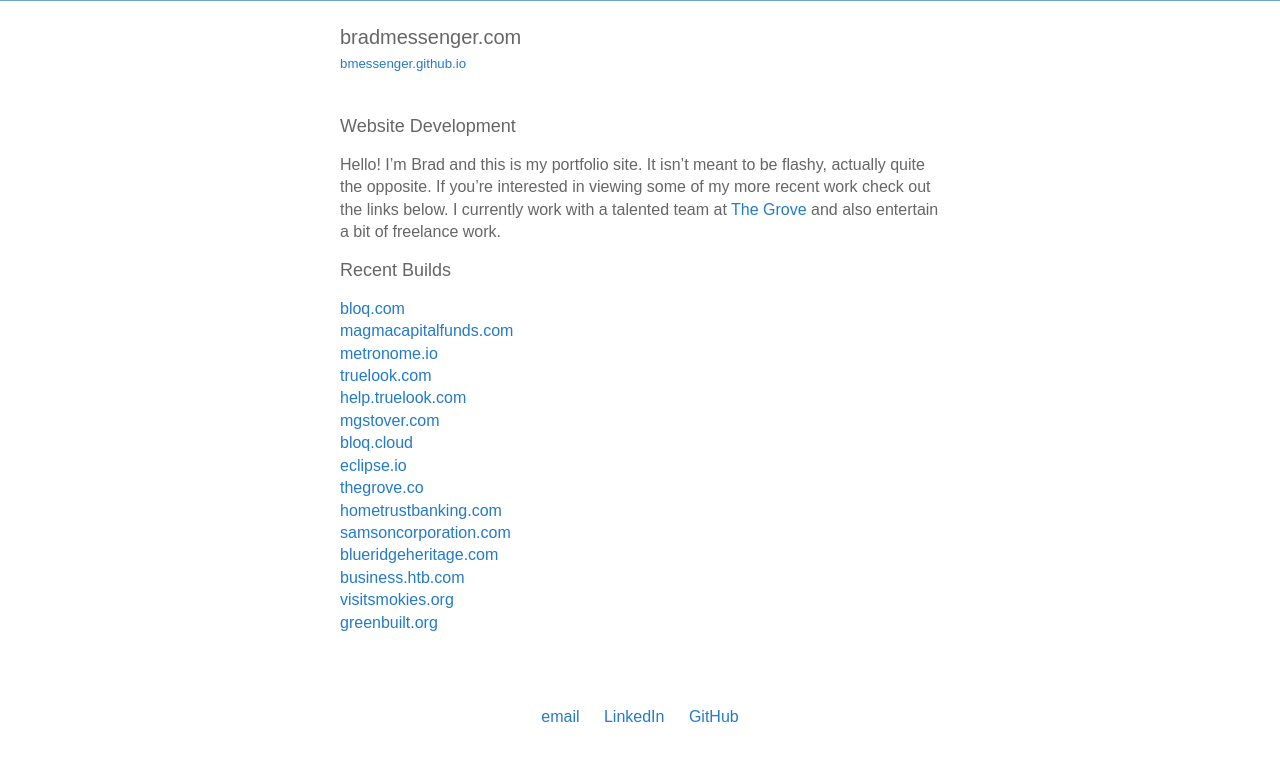
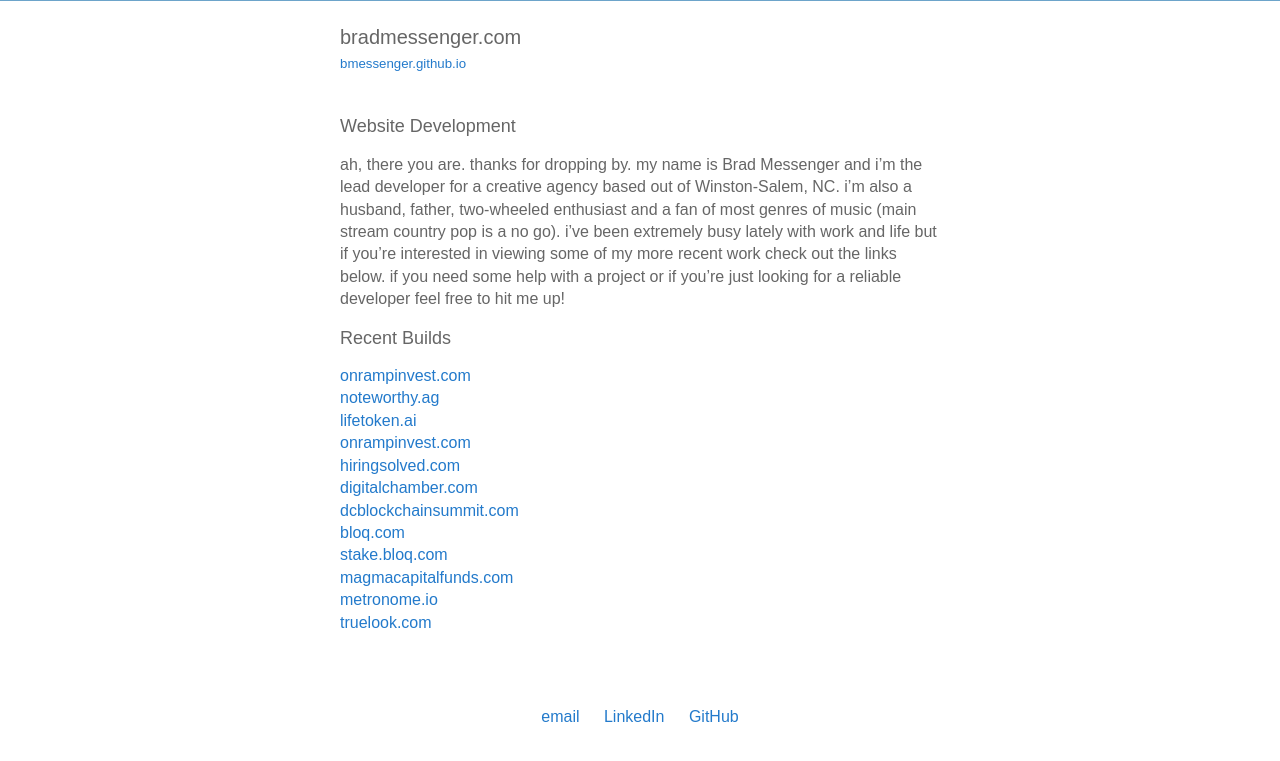
Before and after one commit to bmessenger/bmessenger.github.io, a Jekyll site: the page built from index.md, in a window 1280 px wide. Shown: the top 761 px of the page. Built offline with Jekyll 4.4.1, drawn with Linux system fonts in a browser that asks for light colours.

Commit message:
domain refresh

```diff
--- a/index.md
+++ b/index.md
@@ -8,22 +8,19 @@ title: Brad Messenger | Winston-Salem Web Developer
 
 ## Website Development
 
-Hello! I'm Brad and this is my portfolio site. It isn't meant to be flashy, actually quite the opposite.  If you're interested in viewing some of my more recent work check out the links below.  I currently work with a talented team at <a href="https://thegrove.co" target="_blank">The Grove</a> and also entertain a bit of freelance work.
+ah, there you are.  thanks for dropping by.  my name is Brad Messenger and i'm the lead developer for a creative agency based out of Winston-Salem, NC.  i'm also a husband, father, two-wheeled enthusiast and a fan of most genres of music (main stream country pop is a no go).  i've been extremely busy lately with work and life but if you're interested in viewing some of my more recent work check out the links below.  if you need some help with a project or if you're just looking for a reliable developer feel free to hit me up!
 
 ## Recent Builds
 
+* <a href="https://onrampinvest.com/" target="_blank">onrampinvest.com</a>
+* <a href="https://noteworthy.ag" target="_blank">noteworthy.ag</a>
+* <a href="https://lifetoken.ai" target="_blank">lifetoken.ai</a>
+* <a href="https://onrampinvest.com/" target="_blank">onrampinvest.com</a>
+* <a href="https://hiringsolved.com" target="_blank">hiringsolved.com</a>
+* <a href="https://digitalchamber.org/" target="_blank">digitalchamber.com</a>
+* <a href="https://dcblockchainsummit.com/" target="_blank">dcblockchainsummit.com</a>
 * <a href="https://www.bloq.com" target="_blank">bloq.com</a>
+* <a href="https://stake.bloq.com" target="_blank">stake.bloq.com</a>
 * <a href="https://magmacapitalfunds.com" target="_blank">magmacapitalfunds.com</a>
 * <a href="https://metronome.io" target="_blank">metronome.io</a>
 * <a href="https://truelook.com" target="_blank">truelook.com</a>
-* <a href="https://help.truelook.com" target="_blank">help.truelook.com</a>
-* <a href="https://mgstover.com" target="_blank">mgstover.com</a>
-* <a href="https://bloq.cloud" target="_blank">bloq.cloud</a>
-* <a href="https://eclipse.io" target="_blank">eclipse.io</a>
-* <a href="https://thegrove.co" target="_blank">thegrove.co</a>
-* <a href="https://www.htb.com" target="_blank">hometrustbanking.com</a>
-* <a href="https://www.samsoncorporation.com" target="_blank">samsoncorporation.com
-* <a href="https://www.blueridgeheritage.com" target="_blank">blueridgeheritage.com
-* <a href="https://business.htb.com" target="_blank">business.htb.com
-* <a href="http://www.visitsmokies.org" target="_blank">visitsmokies.org</a>
-* <a href="https://www.greenbuilt.org" target="_blank">greenbuilt.org
```
